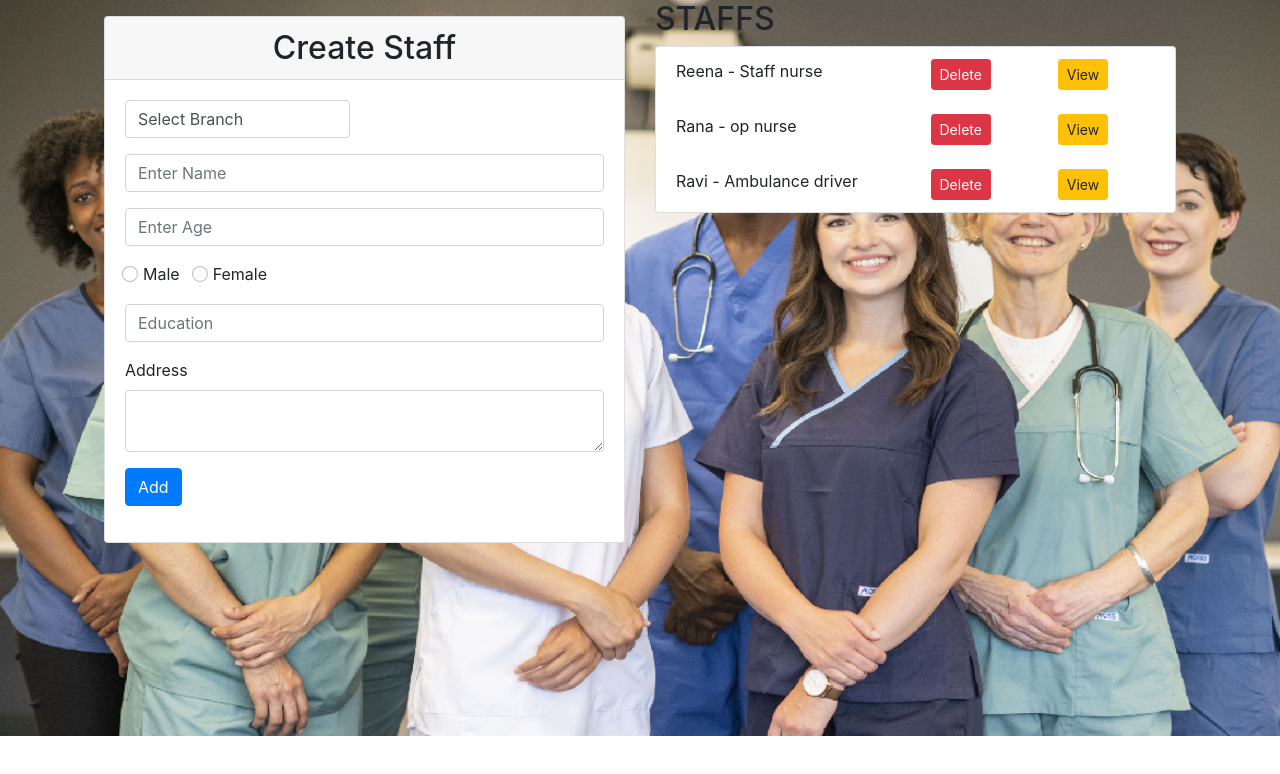
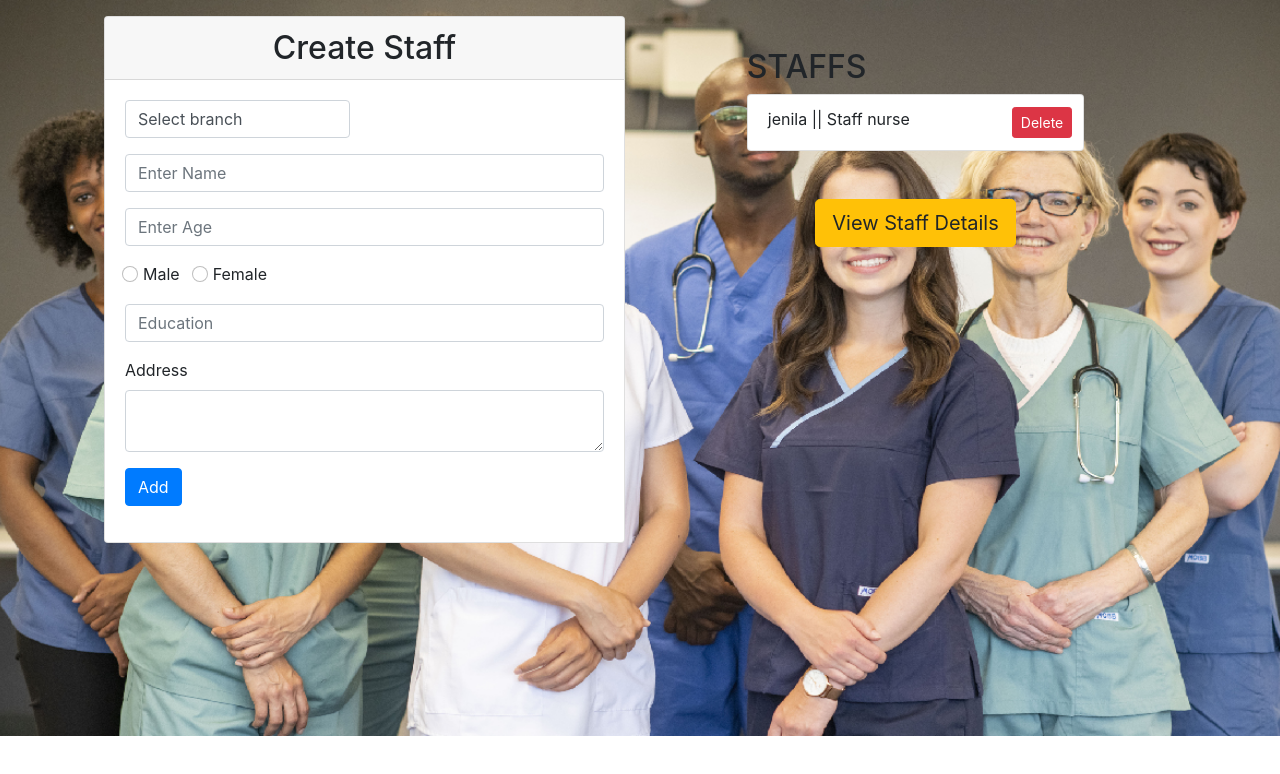
Before and after one commit to Jenilajoshua/Hospital, an Angular app: page /createstaff in a window 1280 px wide. Shown: the top 774 px of the page. Built offline with nearby package versions, Linux system fonts and the light colour scheme.

Commit message:
create staff

```diff
--- a/src/app/admin/createstaff/createstaff.component.css
+++ b/src/app/admin/createstaff/createstaff.component.css
@@ -7,6 +7,10 @@
     height: 100vh;
     overflow-x: hidden;
 
+
+}
+.viewer{
+    background-color:rgb(211, 243, 147);
 }
 @media  (min-width: 768px){
     .full{
--- a/src/app/admin/createstaff/createstaff.component.html
+++ b/src/app/admin/createstaff/createstaff.component.html
@@ -6,49 +6,47 @@
             <div class="card">
                 <h2 class="card-header text-center">Create Staff</h2>
                 <div class="card-body">
-                    <form class="formstyle" name="formdetail" #formdetail="ngForm" >
+                    <form  class="formstyle" name="formdetail" #formdetail="ngForm" (ngSubmit)="onsubmit(formdetail)">
                         <div class="row">
                             <div class="col-sm-12 col-md-6 form-group">
-                                <select class="form-control" name="branch" #mylist>
-                                    <option default>Select Branch</option>
-                                <option value="0">Staff nurse</option>
-                                <option value="1">Ward boy</option>
-                                <option value="2">Ambulance driver</option>
-                                <option value="3">Duty nurse</option>
-                                <option value="4">op nurse</option>
+                                <select class="form-control" name="branch" #mylist ngModel>
+                                    <option value="" default>Select branch</option>
+                                    <option *ngFor="let b of branch"  >{{b}}</option>
+
 
                                 </select>
                             </div>
                         <div class="col-sm-12 form-group">
-                            <input type="text" required name="name" class="form-control" placeholder="Enter Name" [(ngModel)]="name" ngModel>
+                            <input type="text" required name="names" class="form-control" placeholder="Enter Name"  ngModel>
                         </div>
                         <div class="col-sm-12 form-group">
-                            <input type="number" required name="age" class="form-control" placeholder="Enter Age" [(ngModel)]="age" ngModel>
+                            <input type="number" required name="age" class="form-control" placeholder="Enter Age"  ngModel>
                         </div>
-                        <div class="form-group">
-                            <div class="form-check-inline">
-                                <input class="form-check-input" type="radio" name="flexRadioDefault" id="flexRadioDefault1">
+                        <div class="form-group"  >
+
+                            <div class="form-check-inline" >
+                                <input class="form-check-input" type="radio" name="flexRadioDefault1" id="flexRadioDefault1" ngModel >
                                 <label class="form-check-label" for="flexRadioDefault1">
                                 Male
                                 </label>
                             </div>
                             <div class="form-check-inline">
-                                <input class="form-check-input" type="radio" name="flexRadioDefault" id="flexRadioDefault2">
+                                <input class="form-check-input" type="radio" name="flexRadioDefault2" id="flexRadioDefault2" ngModel >
                                 <label class="form-check-label" for="flexRadioDefault2">
                                 Female
                                 </label>
                             </div>
 
                         </div>
-                        <div class="col-sm-12 form-group">
-                            <input type="number" required name="edu" class="form-control" placeholder="Education" >
+                        <div class="col-sm-12 form-group" >
+                            <input type="text" ngModel required name="edu" class="form-control" placeholder="Education" >
                         </div>
-                        <div class="col-sm-12 form-group">
+                        <div class="col-sm-12 form-group" >
                             <label for="add"> Address</label>
-                            <textarea type="text" required height="50px;" name="add" class="form-control" > </textarea>
+                            <textarea type="text" required height="50px;" name="add" ngModel class="form-control" > </textarea>
                         </div>
-                        <div class="col-sm-12 form-group">
-                                <button type="submit" class="btn btn-primary" (click)="onClick(mylist.value);">Add</button>
+                        <div class="col-sm-12 form-group" >
+                                <button type="submit" class="btn btn-primary" (click)=onadd(formdetail)>Add</button>
                             </div>
                         </div>
                     </form>
@@ -57,49 +55,69 @@
 
         </div>
          <div class="col-sm-12 col-md-6">
+             <div class="row">
+             <div class="offset-sm-2 col-sm-8 mt-5">
                 <h2>STAFFS</h2>
                 <ul class="list-group" >
                     <li class="list-group-item" *ngFor="let staff of persons">
                         <div class="row">
-                    <div class="col-6">{{staff}} </div>
+
+                        <div class="col-9">{{staff.names}} || {{staff.branch}} </div>
                         <div class="col-3"><button class="btn btn-sm btn-danger" type="button" (click)="onDelete(staff);">Delete</button></div>
-                    <div class="col-3"><button class="btn btn-sm btn-warning" type="button" (click)="onview(formdetail)">View</button></div>
+
                         </div>
                     </li>
                 </ul>
              </div>
+             <div class="col-sm-12 mt-5 text-center">
+                <button class="btn btn-lg btn-warning " (click)="onview()">View Staff Details</button>
+             </div>
+             </div>
+             <!-- <div *ngFor="let per of persons">
+             <div class="offset-sm-2 col-sm-8 offset-sm-2  mt-5 viewer rounded" *ngIf="display"  >
+                <div class="close" (click)="onCloseClick()">x</div>
+
+                 <h1 class="text-center">{{per.names}}</h1>
+                     <p>Branch : {{per.branch}}</p>
+                     <p>Age : {{per.age}}</p>
+                     <p>Sex : {{per.flexRadioDefault}}</p>
+                     <p>Qualification : {{per.edu}}</p>
+                     <p>Address : {{per.add}}</p>
+
+             </div>
+
+        </div> -->
         </div>
 
 
 
     </div>
 
-
+    <div class="row mt-5 mx-2">
+        <div class="col-sm-12  bg-light" *ngIf="display">
+            <div class="close" (click)="onCloseClick()">x</div>
+            <div class="container-fluid">
+                <table class="table table-striped table-responsive">
+                  <thead>
+                      <tr>
+                        <th>Name</th>
+                        <th>Branch</th>
+                        <th>Age</th>
+                        <th>Qualification</th>
+                        <th>Address</th>
+                      </tr>
+                  </thead>
+                  <tbody>
+                    <tr *ngFor="let per of persons">
+                      <td>{{ per.names }}</td>
+                      <td>{{ per.branch}}</td>
+                      <td>{{ per.age }}</td>
+                      <td>{{ per.edu }}</td>
+                      <td>{{ per.add }}</td>
+                    </tr>
+                  </tbody>
+                </table>
               </div>
-<!-- <script src="https://cdnjs.cloudflare.com/ajax/libs/Chart.js/2.9.4/Chart.js"></script>
-<script type="text/javascript">
- function onch(){
-  var xValues = [50,60,70,80,90,100,110,120,130,140,150];
-  var yValues = [7,8,8,9,9,9,10,11,14,14,15];
-
-  let myChart = new Chart("myChart", {
-    type: "line",
-    data: {
-      labels: xValues,
-      datasets: [{
-        fill: false,
-        lineTension: 0,
-        backgroundColor: "rgba(0,0,255,1.0)",
-        borderColor: "rgba(0,0,255,0.1)",
-        data: yValues
-      }]
-    },
-    options: {
-      legend: {display: false},
-    scales: {
-      yAxes: [{ticks: {min: 6, max:16}}]}
-    }
-  });
-  }
-
-</script> -->
+        </div>
+    </div>
+</div>
--- a/src/app/admin/createstaff/createstaff.component.ts
+++ b/src/app/admin/createstaff/createstaff.component.ts
@@ -1,6 +1,6 @@
 import { Component, OnInit } from '@angular/core';
 import { FormBuilder, FormGroup } from '@angular/forms';
-import * as Chart from 'chart.js';
+import model from '../../../app/model';
 
 @Component({
   selector: 'app-createstaff',
@@ -9,43 +9,58 @@ import * as Chart from 'chart.js';
 })
 export class CreatestaffComponent implements OnInit {
 
-  // for:FormGroup=new FormGroup({
 
-  // })
+  persons:model[]=[
+    {
+    branch:"Staff nurse",
+     names:"jenila",
+     age:23,
+     flexRadioDefault1:"F",
+     edu:"mbbs",
+     add:"chennai"
+    }
+  ]
+  display:boolean=false;
 
-
-  persons:string[]=[];
-
-  name:string="";
-  age:string="";
+  resetdata:boolean=false;
   branch=["Staff nurse","Ward boy","Ambulance driver","Duty nurse","op nurse"];
 
 
   constructor() {
 
-    this.persons.push("Reena - Staff nurse");
-    this.persons.push("Rana - op nurse");
-    this.persons.push("Ravi  - Ambulance driver");
+    // this.persons.push("Reena - Staff nurse");
+    // this.persons.push("Rana - op nurse");
+    // this.persons.push("Ravi  - Ambulance driver");
 
 
 
   }
-  onClick(val){
-    this.persons.push(this.name +"-"+ this.branch[val]);
+  onsubmit(formdetail){
+    // this.persons.push(this.name +"-"+ this.branch[val]);
 
-
+    console.log(formdetail.value)
 
   }
-  onview(formdetail){
-   alert(formdetail.value)
+  onview(){
+
+   this.display=true;
+
   }
+  onadd(formdetail){
+    // this.persons.push(formdetail.value.names +"-"+ formdetail.value.branch);
+    this.persons.push(formdetail.value)
 
+    formdetail.reset()
+    console.log("person",this.persons)
+  }
   onDelete(val){
     this.persons.forEach((element,index)=>{
       if(element==val) this.persons.splice(index,1);
    });
   }
-
+  onCloseClick() {
+    this.display = false;
+  }
 
 
   ngOnInit(): void {
```
Lines whose indentation alone changed are shown as unchanged.
